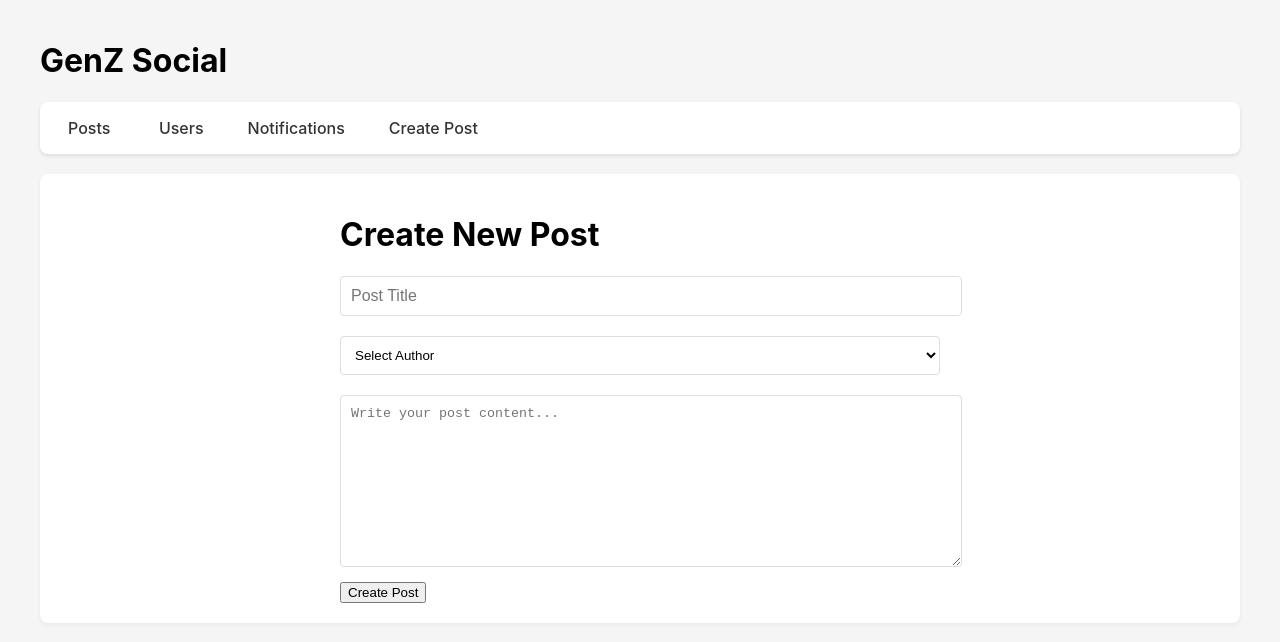
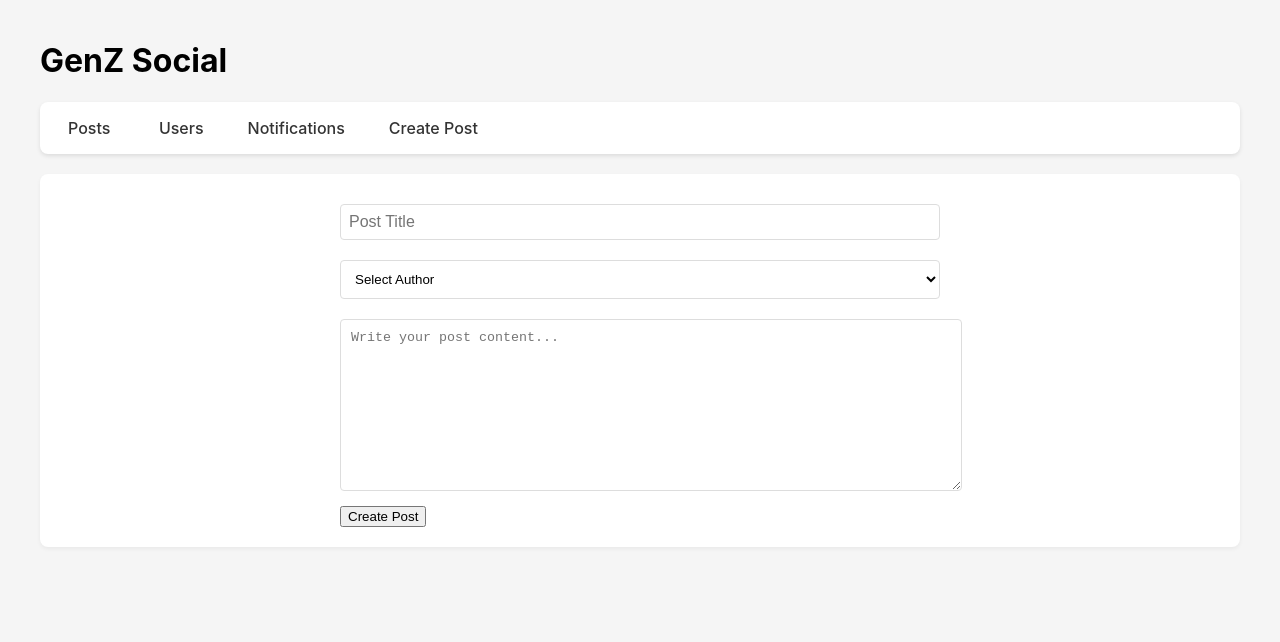
Before and after one commit to acciojob/social-media-satyamjha09, a React app: page /create in a window 1280 px wide. Shown: the top 642 px of the page. Built offline with nearby package versions, Linux system fonts and the light colour scheme.

Commit message:
Done Projects

```diff
--- a/src/components/CreatePost.js
+++ b/src/components/CreatePost.js
@@ -30,7 +30,6 @@ const CreatePost = () => {
 
   return (
     <div className="create-post">
-      <h1>Create New Post</h1>
       <form onSubmit={handleSubmit}>
         <input
            id="postTitle"
@@ -38,8 +37,15 @@ const CreatePost = () => {
            value={title}
            onChange={(e) => setTitle(e.target.value)}
            placeholder="Post Title"
+           data-testid="post-title"
            required
-           style={{ display: 'block', margin: '10px 0', width: '100%' }}
+           style={{
+            display: 'block',
+            width: '100%',
+            padding: '8px',
+            margin: '10px 0',
+            boxSizing: 'border-box'
+          }}
         />
 
         <select
--- a/src/components/Post.js
+++ b/src/components/Post.js
@@ -21,9 +21,9 @@ const Post = ({ post }) => {
           className="button"
           style={{
             position: 'absolute',
-            right: '15px',
-            top: '15px',
-            zIndex: 1
+            right: '0',
+            top: '0',
+            margin: '10px'
           }}
           onClick={() => navigate(`/edit/${post.id}`)}
         >
--- a/src/components/PostsList.js
+++ b/src/components/PostsList.js
@@ -5,13 +5,9 @@ const PostsList = ({ posts  }) => {
   return (
     <div className="posts-list">
     {posts.map((post, index) => (
-      <div
-        key={post.id}
-        className={`post-item-${index + 1}`}
-        style={{ position: 'relative' }}
-      >
-        <Post post={post} />
-      </div>
+      <div key={post.id} className={`post-container-${index + 1}`}>
+      <Post post={post} />
+    </div>
     ))}
   </div>
   )
--- a/src/pages/Users.js
+++ b/src/pages/Users.js
@@ -13,14 +13,16 @@ const Users = () => {
     <div className="users-page">
       <h1>Users</h1>
         <ul className="users-list">
-          {users.map(user => (
-            <li
-              key={user.id}
-              data-testid={`user-${user.id}`}
-              onClick={() => setSelectedUser(user.id)}
-            >
-              {user.name}
-            </li>
+          {users.map((user, index) => (
+            <div key={user.id} className={`user-item-${index + 1}`}>
+              <a
+
+                href={`/users/${user.id}`}
+                className="user-link"
+              >
+                {user.name}
+              </a>
+            </div>
           ))}
         </ul>
 
```
